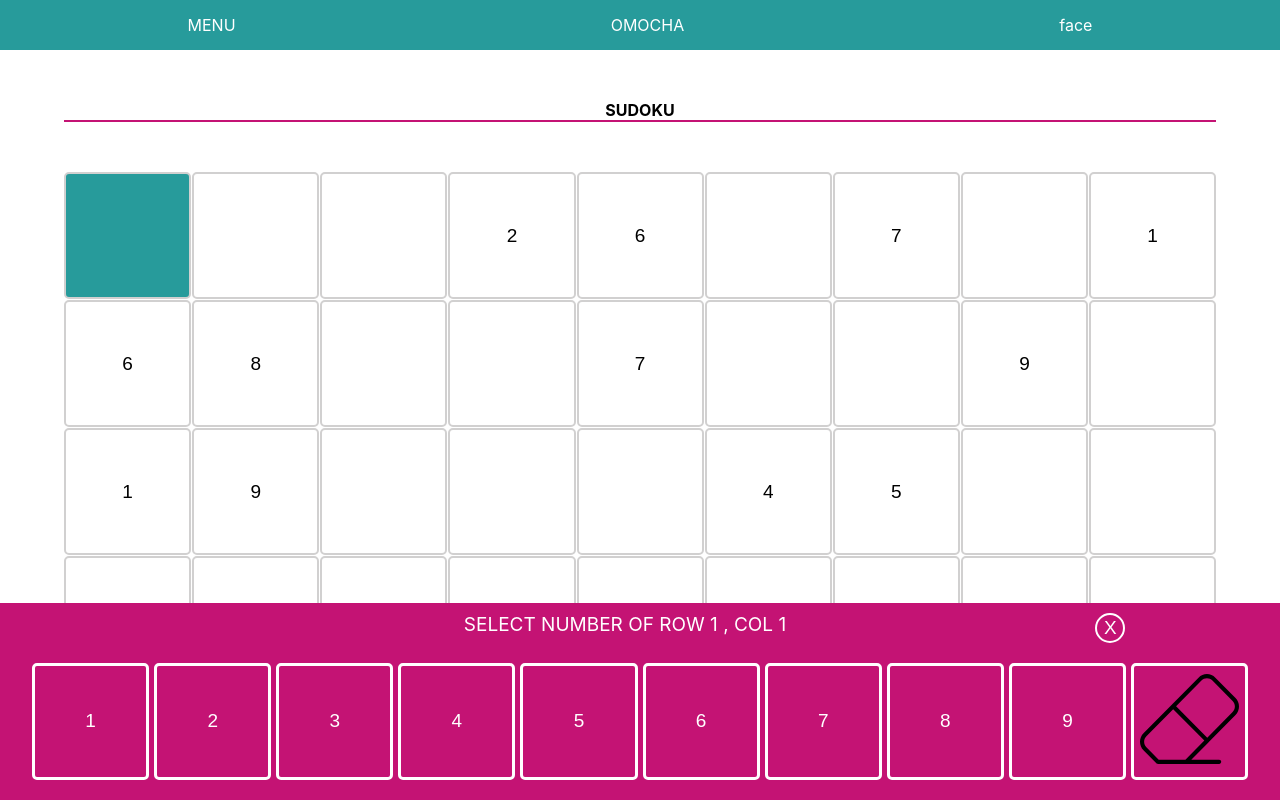
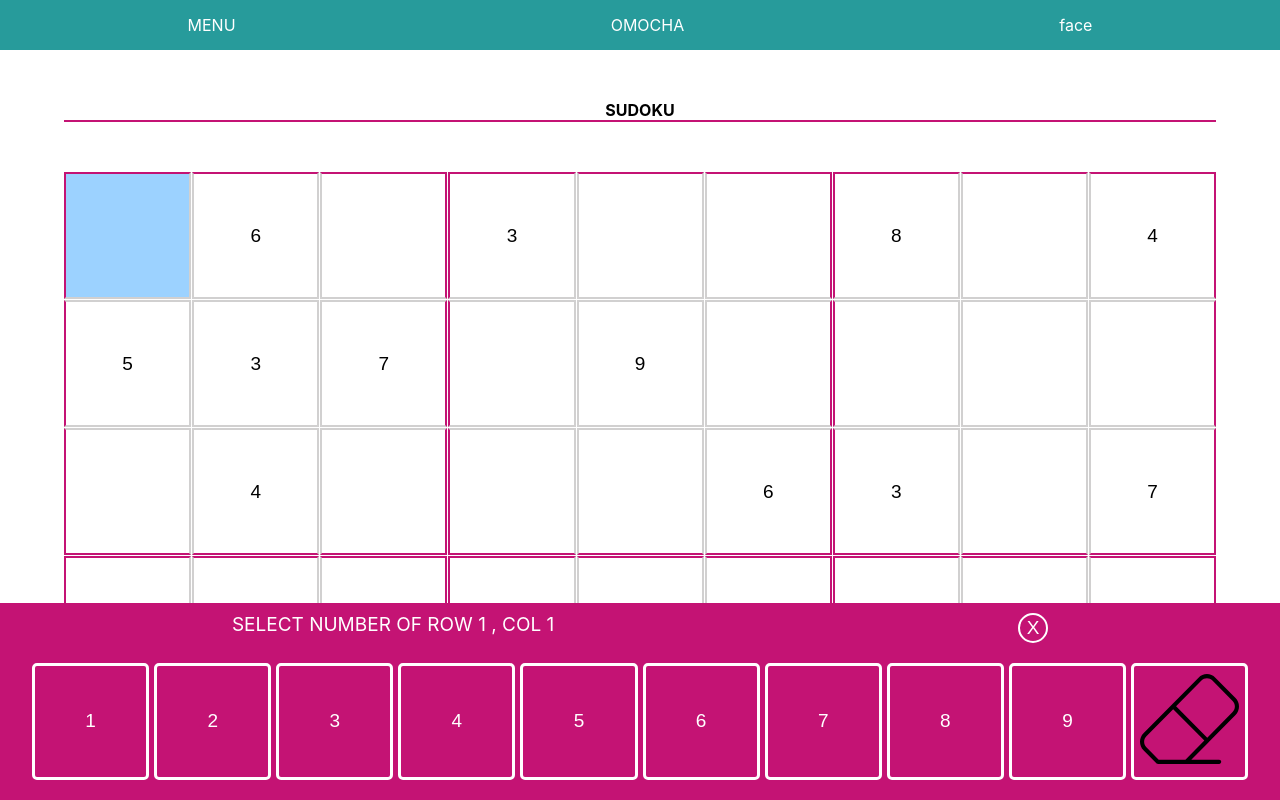
Before and after one commit to N3theri9N/omocha, a Next.js app: page /sudoku in a window 1280 px wide. Both pictures are taken after a click on the button 127 px from the left and 235 px from the top of the page. Shown: the top 800 px of the page. Built offline with nearby package versions, Linux system fonts and the light colour scheme.

Commit message:
primary function finished
기본적인 기능 완료

```diff
--- a/src/component/SudokuBoard/ChagableButton.tsx
+++ b/src/component/SudokuBoard/ChagableButton.tsx
@@ -1,20 +1,21 @@
-import React, { useState } from "react";
+import React from "react";
 import classes from "./ChangableButton.module.css";
 
-const ChanbableButton: React.FC<{
+const ChangableButton: React.FC<{
   index: number;
+  children: number;
   setSelButtonIdx: Function;
   selected: boolean;
-}> = ({ index, setSelButtonIdx, selected }) => {
+}> = ({ index, children, setSelButtonIdx, selected }) => {
   const onClickHandler = () => {
     setSelButtonIdx(index);
   };
 
-  const buttonClass = selected ? classes.selected : classes.changable;
+  const buttonClass = selected ? `${classes.selected} ${classes.changable}` : classes.changable;
 
   return (
-    <button onClick={onClickHandler} className={buttonClass}></button>
+    <button onClick={onClickHandler} className={buttonClass}>{children > 0 && children}</button>
   );
 };
 
-export default ChanbableButton;
+export default ChangableButton;
--- a/src/component/SudokuBoard/ChangableButton.module.css
+++ b/src/component/SudokuBoard/ChangableButton.module.css
@@ -7,7 +7,7 @@
   cursor: pointer;
 }
 
-button.selected {
-  background-color: #279b9b;
-  color: rgba(0, 140, 255, 0.39);
+.changable.selected {
+  background-color: rgba(0, 140, 255, 0.39);
+  color: rgb(0, 140, 255);
 }
--- /dev/null
+++ b/src/component/SudokuBoard/Keypad.module.css
@@ -0,0 +1,59 @@
+.head > * {
+  flex: 1 1 auto;
+}
+
+.keypadSection {
+  position: fixed;
+  padding-top: 10px;
+  left: 0;
+  bottom: 0;
+  width: 100%;
+  text-align: center;
+  background-color: #c41374;
+  color: white;
+}
+
+.keypadSection .head {
+  display: flex;
+  flex-direction: row;
+}
+
+.keypadSection .close {
+  align-items: flex-end;
+  width: 30px;
+  height: 30px;
+  border: solid 2px #fff;
+  border-radius: 15px;
+  background-color: #c41374;
+  color: white;
+}
+.keypad {
+  width: 95%;
+  margin: auto;
+  margin-top: 20px;
+  margin-bottom: 20px;
+  display: grid;
+  grid-template-columns: repeat(10, 1fr);
+  grid-template-rows: repeat(1, 1fr);
+  column-gap: 5px;
+  row-gap: 5px;
+}
+.keypad button {
+  aspect-ratio: 1 / 1;
+  border-radius: 5px;
+  border: solid 3px #fff;
+  background-color: #c41374;
+  color: white;
+}
+
+.keypad button:hover {
+  background-color: #fff;
+  color: #c41374;
+}
+
+@media (max-width: 600px) {
+  .keypad {
+    grid-template-columns: repeat(5, 1fr);
+    grid-template-rows: repeat(2, 1fr);
+  }
+}
--- /dev/null
+++ b/src/component/SudokuBoard/Keypad.tsx
@@ -0,0 +1,45 @@
+import classes from "./Keypad.module.css";
+
+const Keypad: React.FC<{
+  row: number;
+  col: number;
+  selButtonIdx: number;
+  setSelButtonIdx: Function;
+  changePuzzleData: Function;
+}> = ({row, col, selButtonIdx, setSelButtonIdx, changePuzzleData}) => {
+  return (
+    <div className={classes.keypadSection}>
+      <div className={classes.head}>
+        <div>
+          SELECT NUMBER OF ROW {row} , COL {col}
+        </div>
+        <div>
+          <button
+            onClick={() => {
+              setSelButtonIdx(-1);
+            }}
+            className={classes.close}
+          >
+            X
+          </button>
+        </div>
+      </div>
+      <div className={classes.keypad}>
+        <button onClick={() => changePuzzleData(selButtonIdx, 1)}>1</button>
+        <button onClick={() => changePuzzleData(selButtonIdx, 2)}>2</button>
+        <button onClick={() => changePuzzleData(selButtonIdx, 3)}>3</button>
+        <button onClick={() => changePuzzleData(selButtonIdx, 4)}>4</button>
+        <button onClick={() => changePuzzleData(selButtonIdx, 5)}>5</button>
+        <button onClick={() => changePuzzleData(selButtonIdx, 6)}>6</button>
+        <button onClick={() => changePuzzleData(selButtonIdx, 7)}>7</button>
+        <button onClick={() => changePuzzleData(selButtonIdx, 8)}>8</button>
+        <button onClick={() => changePuzzleData(selButtonIdx, 9)}>9</button>
+        <button onClick={() => changePuzzleData(selButtonIdx, 0)}>
+          <img src="svg/eraser.svg" />
+        </button>
+      </div>
+    </div>
+  );
+};
+
+export default Keypad;
--- a/src/component/SudokuBoard/SudokuBoard.module.css
+++ b/src/component/SudokuBoard/SudokuBoard.module.css
@@ -22,10 +22,26 @@
   border: solid 2px #d1d0d0;
   aspect-ratio: 1 / 1;
   width: 100%;
-  border-radius: 5px;
 }
 
-.sudokuBoard .fixed {
+.sudokuBoard > button:nth-child(3n) {
+  border-right: solid 2px #c41374;
+}
+.sudokuBoard > button:nth-child(3n + 1) {
+  border-left: solid 2px #c41374;
+}
+.sudokuBoard > button:nth-child(n + 0):nth-child(-n + 9),
+.sudokuBoard > button:nth-child(n + 28):nth-child(-n + 36),
+.sudokuBoard > button:nth-child(n + 55):nth-child(-n + 63) {
+  border-top: solid 2px #c41374;
+}
+.sudokuBoard > button:nth-child(n + 19):nth-child(-n + 27),
+.sudokuBoard > button:nth-child(n + 46):nth-child(-n + 54),
+.sudokuBoard > button:nth-child(n + 73):nth-child(-n + 82) {
+  border-bottom: solid 2px #c41374;
+}
+
+.sudokuBoard > button.fixed {
   background-color: #fff;
   color: #000;
 }
@@ -47,65 +63,3 @@
   border: solid 1px;
   border-radius: 5px;
 }
-
-.keypadSection {
-  position: fixed;
-  padding-top: 10px;
-  left: 0;
-  bottom: 0;
-  width: 100%;
-  text-align: center;
-  background-color: #c41374;
-  color: white;
-}
-
-.head {
-  display: flex;
-  flex-direction: row;
-}
-
-.head > * {
-  flex: 1 1 auto;
-}
-
-.keypadSection .close {
-  align-items: flex-end;
-  width: 30px;
-  height: 30px;
-  border: solid 2px #fff;
-  border-radius: 15px;
-  background-color: #c41374;
-  color: white;
-}
-
-.keypad {
-  width: 95%;
-  margin: auto;
-  margin-top: 20px;
-  margin-bottom: 20px;
-  display: grid;
-  grid-template-columns: repeat(10, 1fr);
-  grid-template-rows: repeat(1, 1fr);
-  column-gap: 5px;
-  row-gap: 5px;
-}
-
-.keypad button {
-  aspect-ratio: 1 / 1;
-  border-radius: 5px;
-  border: solid 3px #fff;
-  background-color: #c41374;
-  color: white;
-}
-
-.keypad button:hover {
-  background-color: #fff;
-  color: #c41374;
-}
-
-@media (max-width: 600px) {
-  .keypad {
-    grid-template-columns: repeat(5, 1fr);
-    grid-template-rows: repeat(2, 1fr);
-  }
-}
--- a/src/component/SudokuBoard/SudokuBoard.tsx
+++ b/src/component/SudokuBoard/SudokuBoard.tsx
@@ -2,22 +2,23 @@ import React, { useState } from "react";
 
 import classes from "./SudokuBoard.module.css";
 import ChangableButton from "./ChagableButton";
+import Keypad from "./Keypad";
 
-const PUZZLE_DATA:number[] = [
-  0,0,0,2,6,0,7,0,1,
-  6,8,0,0,7,0,0,9,0,
-  1,9,0,0,0,4,5,0,0,
-  8,2,0,1,0,0,4,0,0,
-  0,0,4,6,0,2,9,0,0,
-  0,5,0,0,0,3,0,2,8,
-  0,0,9,3,0,0,0,7,4,
-  0,4,0,0,5,0,0,3,6,
-  7,0,3,0,1,8,0,0,0
+const INITIAL_PUZZLE_DATA:number[] = [
+  0,6,0,3,0,0,8,0,4,
+  5,3,7,0,9,0,0,0,0,
+  0,4,0,0,0,6,3,0,7,
+  0,9,0,0,5,1,2,3,8,
+  0,0,0,0,0,0,0,0,0,
+  7,1,3,6,2,0,0,4,0,
+  3,0,6,4,0,0,0,1,0,
+  0,0,0,0,6,0,5,2,3,
+  1,0,2,0,0,9,0,8,0,
 ];
 
 const SudokuBoard: React.FC = () => {
   const [selButtonIdx, setSelButtonIdx] = useState<number>(-1);
-  const [puzzleData, setPuzzleData] = useState<number[]>(PUZZLE_DATA);
+  const [puzzleData, setPuzzleData] = useState<number[]>([...INITIAL_PUZZLE_DATA]);
 
   const row: number = Math.floor(selButtonIdx/9) + 1;
   const col: number = Math.floor(selButtonIdx%9) + 1;
@@ -31,23 +32,22 @@ const SudokuBoard: React.FC = () => {
     });
   }
 
-  console.log(puzzleData);
 
   return (
     <div className={classes.container}>
       <div className={classes.sudokuBoard}>
-        {PUZZLE_DATA.map((num, idx) => {
-          if (num <= 0) {
+        {puzzleData.map((num, idx) => {
+          if (INITIAL_PUZZLE_DATA[idx] <= 0) {
             return (
               <ChangableButton
                 key={idx}
                 setSelButtonIdx={setSelButtonIdx}
                 index={+idx}
                 selected={idx === selButtonIdx}
-              />
+              >{+num}</ChangableButton>
             );
           } else {
-            return <button key={idx}>{num}</button>;
+            return <button className={classes.fixed} key={idx}>{num}</button>;
           }
         })}
       </div>
@@ -55,36 +55,7 @@ const SudokuBoard: React.FC = () => {
         <button>Submit</button>
       </div>
       {selButtonIdx > -1 && (
-        <div className={classes.keypadSection}>
-          <div className={classes.head}>
-            <div></div>
-            <div>SELECT NUMBER OF ROW {row} , COL {col}</div>
-            <div>
-              <button
-                onClick={() => {
-                  setSelButtonIdx(-1);
-                }}
-                className={classes.close}
-              >
-                X
-              </button>
-            </div>
-          </div>
-          <div className={classes.keypad}>
-            <button onClick={()=> changePuzzleData(selButtonIdx, 1)}>1</button>
-            <button onClick={()=> changePuzzleData(selButtonIdx, 2)}>2</button>
-            <button onClick={()=> changePuzzleData(selButtonIdx, 3)}>3</button>
-            <button onClick={()=> changePuzzleData(selButtonIdx, 4)}>4</button>
-            <button onClick={()=> changePuzzleData(selButtonIdx, 5)}>5</button>
-            <button onClick={()=> changePuzzleData(selButtonIdx, 6)}>6</button>
-            <button onClick={()=> changePuzzleData(selButtonIdx, 7)}>7</button>
-            <button onClick={()=> changePuzzleData(selButtonIdx, 8)}>8</button>
-            <button onClick={()=> changePuzzleData(selButtonIdx, 9)}>9</button>
-            <button onClick={()=> changePuzzleData(selButtonIdx, 0)}>
-              <img src="svg/eraser.svg" />
-            </button>
-          </div>
-        </div>
+          <Keypad row={row} col={col} selButtonIdx={selButtonIdx} setSelButtonIdx={setSelButtonIdx} changePuzzleData={changePuzzleData} />
       )}
     </div>
   );
```
